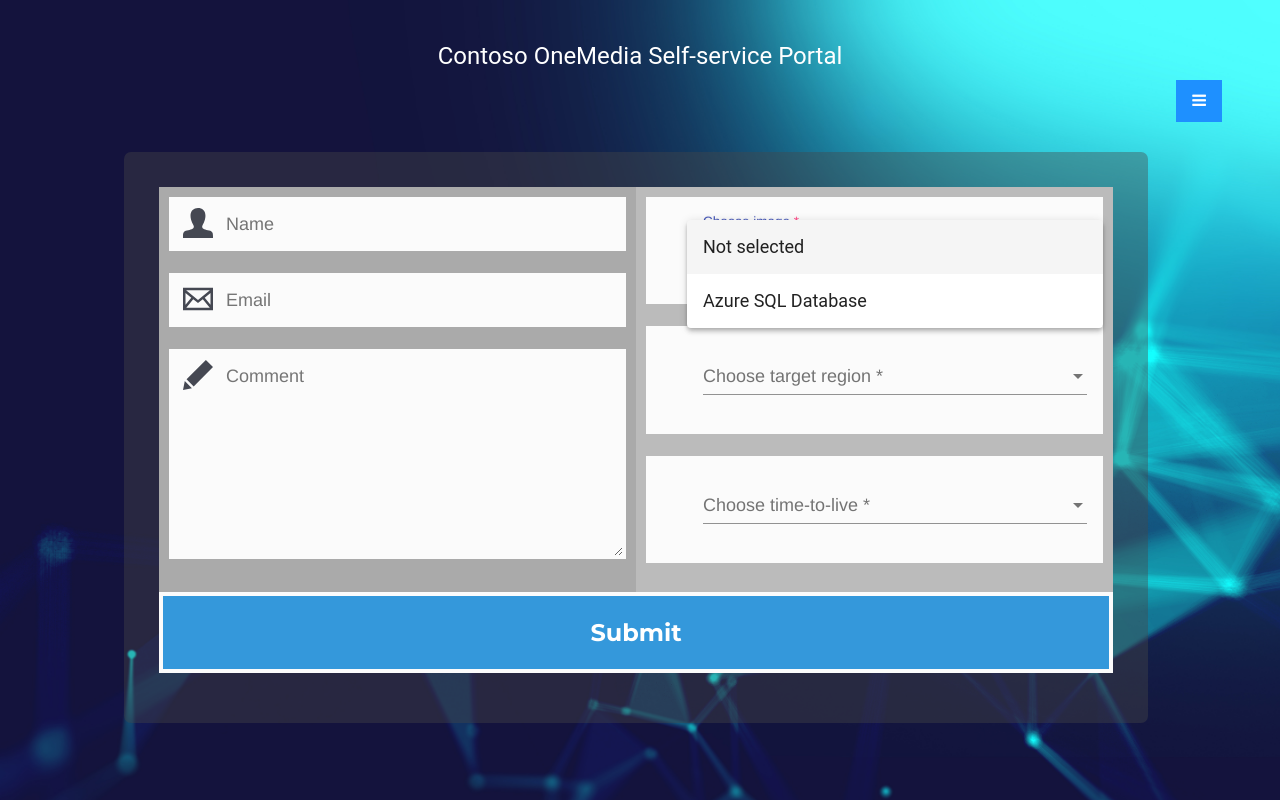
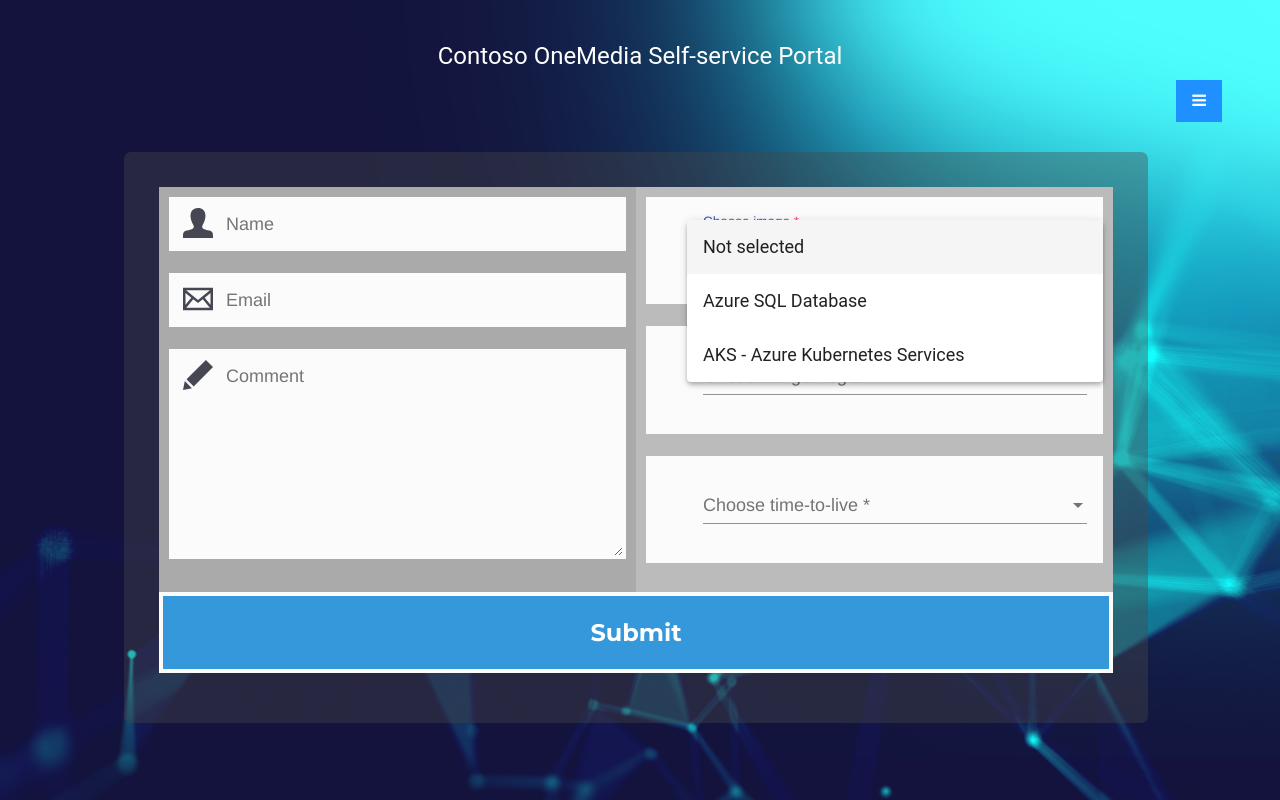
Before and after one commit to cloudmelon/ms-caf-innovation, an Angular app in the folder onemedia-webportal/: page /infra in a window 1280 px wide. Both pictures are taken after a click on the element "Choose image". Built offline with nearby package versions, Linux system fonts and the light colour scheme.

Commit message:
add mapping and aks

```diff
--- a/onemedia-webportal/src/app/infra/infra.component.html
+++ b/onemedia-webportal/src/app/infra/infra.component.html
@@ -24,6 +24,7 @@
                   <mat-select id="selected" name="selected" placeholder="Choose image" required ngModel>
                     <mat-option>Not selected</mat-option>
                     <mat-option value="0">Azure SQL Database</mat-option>
+                    <mat-option value="0">AKS - Azure Kubernetes Services</mat-option>
                     <!--<mat-option value="1">Text Analytics - Key Phrase Extraction </mat-option>
                     <mat-option value="2">Text Analytics - Language Detection</mat-option>
                     <mat-option value="3">Text Analytics - Sentiment Analysis</mat-option> -->
```
